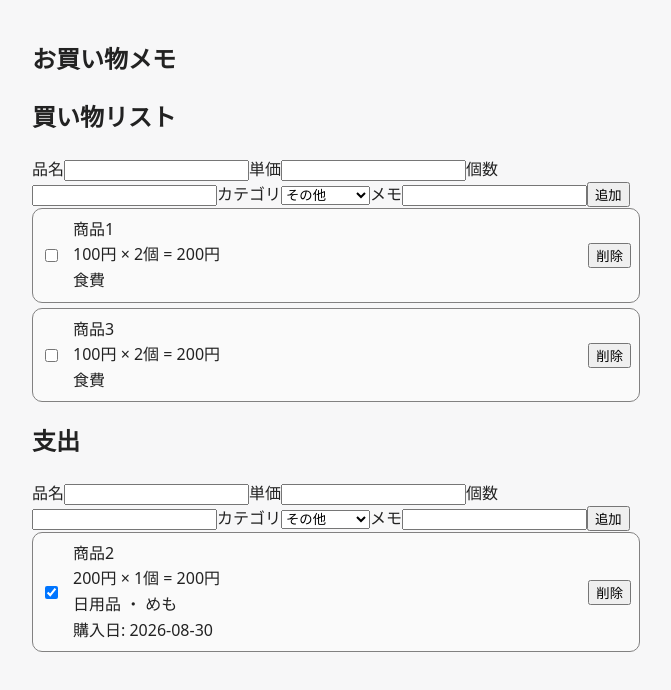
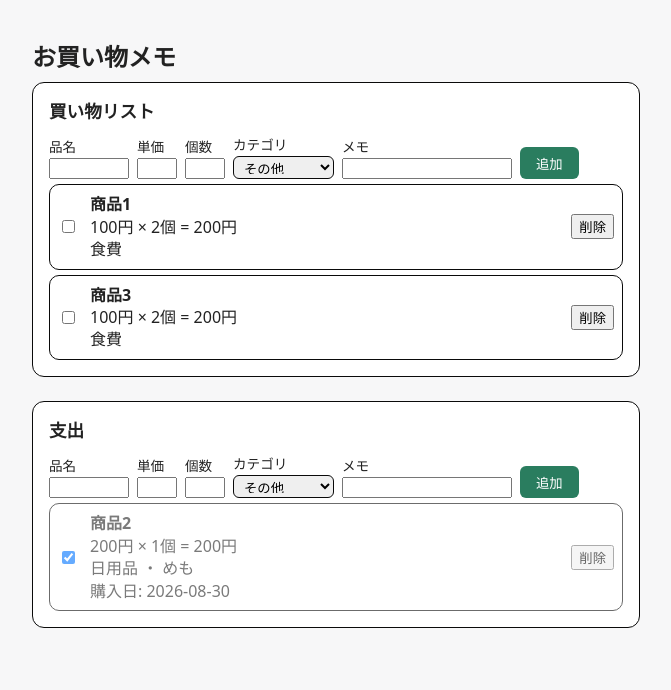
Before and after one commit to af26082-create/kaimono-app, a React (Vite) app: page / in a window 1280 px wide. Shown: the top 690 px of the page, without its empty margins (304-975 px from the left). Built offline with nearby package versions, Linux system fonts and the light colour scheme.

Commit message:
style: 全体のレイアウトと配色を整えた

```diff
--- a/src/App.css
+++ b/src/App.css
@@ -8,3 +8,16 @@
   font-size: 1.5rem;
   margin-bottom: 8px;
 }
+
+.app section {
+  background: var(--color-surface);
+  border: 1px solid var(--color-border);
+  border-radius: 12px;
+  padding: 16px;
+  margin-bottom: 24px;
+}
+
+.app h2 {
+  font-size: 1.1rem;
+  margin: 0 0 12px;
+}
--- a/src/components/ItemCard.css
+++ b/src/components/ItemCard.css
@@ -6,12 +6,13 @@
     gap: 12px;
     /* 子要素の間隔 */
 
-    border: 1px solid #828181;
+    border: 1px solid var(--color-border);
     border-radius: 10px;
 
     padding: 8px;
-    background-color: hwb(120 98% 2%);
-    margin-bottom: 5px;
+    background-color: 1px solid var(--color-border);
+    /*margin-bottom: 2.5px;*/
+    margin-top: 5px;
 }
 
 .item-card__body p {
@@ -22,3 +23,11 @@
     flex: 1; /*余白を全部埋める*/
 
 }
+
+.item-card__item{
+    font-weight: bold;
+}
+
+.is-bought {
+  opacity: 0.6;
+}
--- a/src/components/ItemCard.tsx
+++ b/src/components/ItemCard.tsx
@@ -10,7 +10,7 @@ type ItemCardProps = {
 
 function ItemCard({ item, onToggle, onDelete }: ItemCardProps) {
     return (
-        <div className="item-card">
+        <div className={item.status === 'bought' ? 'item-card is-bought' : 'item-card'}>
 
             <input
                 type="checkbox"
@@ -18,7 +18,7 @@ function ItemCard({ item, onToggle, onDelete }: ItemCardProps) {
                 onChange={() => onToggle(item.id)}
             />
             <div className="item-card__body">
-                <div>{item.name}</div>
+                <div className="item-card__item">{item.name}</div>
                 <div>{item.unitPrice}円 × {item.quantity}個 = {itemTotal(item).toLocaleString()}円</div>
                 <div>{item.category}{item.memo !== "" && ` ・ ${item.memo}`}</div>
                 {item.boughtAt !== null && <p>購入日: {item.boughtAt}</p>}
--- /dev/null
+++ b/src/components/ItemForm.css
@@ -0,0 +1,57 @@
+.item-form {
+    display: flex;
+    flex-wrap: wrap;
+    gap: 8px;
+    align-items: flex-end;
+}
+
+.item-form label {
+    display: flex;
+    flex-direction: column;
+    gap: 2px;
+    font-size: 0.85rem;
+
+}
+
+
+
+.item-form__name {
+    width: 80px;
+}
+
+.item-form__price {
+    width: 40px;
+}
+
+.item-form__quantity {
+    width: 40px;
+}
+
+.item-form__memo {
+    width: 170px;
+}
+
+.form-error {
+    width: 100%;
+    /* 1行を占有して、横に並ばないようにする */
+    color: var(--color-error);
+    margin: 0;
+}
+
+.item-form select {
+    height: 23px;
+    padding: 4px 6px;
+    border: 1px solid var(--color-border);
+    border-radius: 6px;
+}
+
+.item-form button {
+  height: 32px;
+  padding: 0 16px;
+  border: none;
+  border-radius: 6px;
+  background: var(--color-accent);
+  color: #fff;
+  cursor: pointer;
+
+}
--- a/src/components/ItemForm.tsx
+++ b/src/components/ItemForm.tsx
@@ -1,5 +1,6 @@
 import { type ItemStatus, type NewItemInput, type Category, CATEGORIES } from "../types";
 import { useState } from 'react'
+import './ItemForm.css'
 
 type ItemFormProps = {
     status: ItemStatus
@@ -13,17 +14,52 @@ function ItemForm({ status, onAdd }: ItemFormProps) {
     const [quantity, setQuantity] = useState('')
     const [category, setCategory] = useState<Category>('その他')
     const [memo, setMemo] = useState('')
+    const [error, setError] = useState('')
 
     function handleSubmit(e: React.FormEvent<HTMLFormElement>) {
+        // <form> の既定の動作（ページ再読み込み）を止める。
         e.preventDefault()
+
+        // 先に変換をまとめておく。
+        // Number.isNaN や Number.isInteger は文字列を変換しないので、
+        // 必ず数値に変換してから渡すこと。
+        const trimmedName = name.trim()
+        const price = Number(unitPrice)
+        const qty = Number(quantity)
+
+        // 品名：空白だけの入力も弾くため、trim してから判定する。
+        if (trimmedName === '') {
+            setError('品名を入力してください')
+            return
+        }
+
+        // 単価：0以上の数値であること。整数でなくてよい。
+        // Number('') は 0 になってしまうので、空欄チェックを別に行う。
+        if (unitPrice.trim() === '' || Number.isNaN(price) || price < 0) {
+            setError('単価は0以上の数値で入力してください')
+            return
+        }
+
+        // 個数：1以上の整数であること。1.5個は買えないので isInteger で弾く。
+        if (quantity.trim() === '' || !Number.isInteger(qty) || qty < 1) {
+            setError('個数は1以上の整数で入力してください')
+            return
+        }
+
+        // ここまで来たら問題なし。前回のエラー表示を消す。
+        setError('')
+
+        // 品名は前後の空白を取り除いたものを登録する。
         onAdd({
-            name,
-            unitPrice: Number(unitPrice),
-            quantity: Number(quantity),
-            category: category,
-            memo: memo,
+            name: trimmedName,
+            unitPrice: price,
+            quantity: qty,
+            category,
+            memo,
             status,
         })
+
+        // 入力欄を初期状態に戻す。
         setName('')
         setUnitPrice('')
         setQuantity('')
@@ -32,22 +68,24 @@ function ItemForm({ status, onAdd }: ItemFormProps) {
     }
 
     return (
-        <form onSubmit={handleSubmit}>
+        <form className="item-form" onSubmit={handleSubmit}>
+            {error !== '' && <p className="form-error">{error}</p>}
             <label>品名
-                <input
+                <input className="item-form__name"
                     type="text"
                     value={name}
                     onChange={(e) => setName(e.target.value)}
-                /></label>
+                />
+            </label>
             <label>単価
-                <input
+                <input className="item-form__price"
                     type="number"
                     value={unitPrice}
                     onChange={(e) => setUnitPrice(e.target.value)}
                 />
             </label>
             <label>個数
-                <input
+                <input className="item-form__quantity"
                     type="number"
                     value={quantity}
                     onChange={(e) => setQuantity(e.target.value)}
@@ -61,15 +99,15 @@ function ItemForm({ status, onAdd }: ItemFormProps) {
                 </select>
             </label>
             <label>メモ
-                <input
+                <input className="item-form__memo"
                     type="text"
                     value={memo}
                     onChange={(e) => setMemo(e.target.value)}
                 />
             </label>
             <button type="submit">追加</button>
-        </form>)
-
+        </form>
+    )
 }
 
 export default ItemForm
--- /dev/null
+++ b/src/components/ItemList.css
@@ -0,0 +1,4 @@
+.item-list__empty{
+    color: #888;
+    padding: 12px 0;
+}
--- a/src/components/ItemList.tsx
+++ b/src/components/ItemList.tsx
@@ -1,3 +1,4 @@
+import './ItemList.css'
 import type { Item } from '../types'
 import ItemCard from './ItemCard'
 
@@ -13,7 +14,7 @@ function ItemList({ items, onToggle, onDelete, emptyMessage }: ItemListProps) {
     // 0件のときはここで終わり（早期リターン）。
     // これ以降は「1件以上ある」前提で書ける。
     if (items.length === 0) {
-        return <div>{emptyMessage}</div>
+        return <div className="item-list__empty">{emptyMessage}</div>
     }
 
     return (
--- a/src/index.css
+++ b/src/index.css
@@ -1,6 +1,6 @@
 :root {
   font-family: system-ui, "Hiragino Sans", "Yu Gothic UI", sans-serif;
-  line-height: 1.6;
+  line-height: 1.4;
   color: #222;
   background-color: #f7f7f8;
 }
@@ -13,3 +13,12 @@ body {
   margin: 0;
   min-height: 100vh;
 }
+
+:root {
+  --color-bg: #bebebf;
+  --color-surface: #ffffff;
+  --color-text: #222;
+  --color-border: #0a0a0a;
+  --color-accent: #2a7d5f;
+  --color-error: #c0392b;
+}
```
Also changed, not shown: src/components/TotalBar.css (added, +13 -0 lines), src/components/TotalBar.tsx (added, +15 -0 lines).
